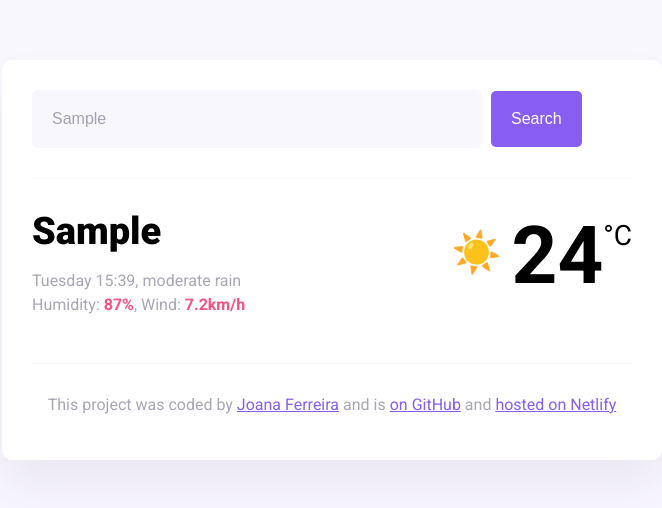
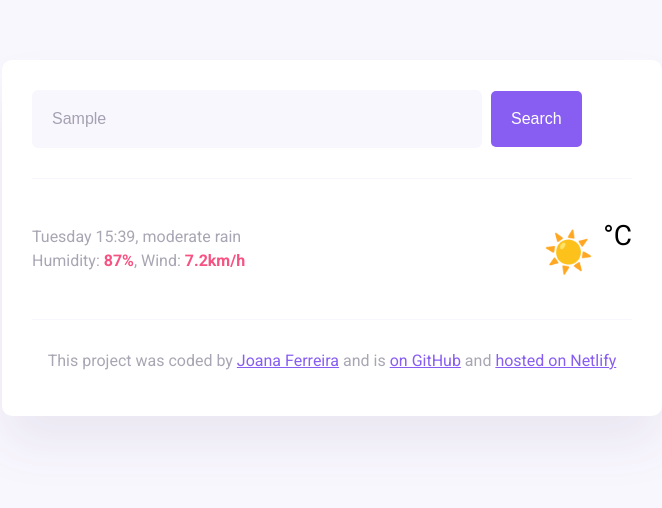
Before and after one commit to joanaferreira80/weater-project, a website built with Parcel: page index.html in a window 1280 px wide. Both pictures are taken after typing "Sample" into the empty fields and a click on the input "Search". Shown: the whole page, without its empty margins (308-970 px from the left). Built offline with nearby package versions, Linux system fonts and the light colour scheme; no server answers.

Commit message:
update html + js functions

```diff
--- a/index.html
+++ b/index.html
@@ -25,7 +25,7 @@
     <main>
       <div class="current-weather">
         <div>
-          <h1 class="current-city" id="current-city">sidney</h1>
+          <h1 class="current-city" id="current-city"></h1>
           <p class="current-details">
             <span id="current-date"></span>, moderate rain <br />
             Humidity: <strong>87%</strong>, Wind: <strong>7.2km/h</strong>
@@ -33,7 +33,7 @@
         </div>
         <div class="current-temperature">
           <span class="current-temperature-icon">☀️</span><span class="current-temperature-value"
-            id="temperature">24</span><span class="current-temperature-unit">°C</span>
+            id="temperature"></span><span class="current-temperature-unit">°C</span>
         </div>
       </div>
     </main>
--- a/src/index.js
+++ b/src/index.js
@@ -1,22 +1,24 @@
 function displayTemperature(response) {
   let temperature = Math.round(response.data.temperature.current);
   let temperatureElement = document.querySelector("#temperature");
+   let cityElement = document.querySelector("#current-city");
+  cityElement.innerHTML = response.data.city;
   temperatureElement.innerHTML = temperature;
+}
+
+function searchCity (city){
+  let apiKey = "t61c0cb24c8co6107fad0a63023aa3ea";
+
+  let apiUrl = `https://api.shecodes.io/weather/v1/current?query=${city}&key=${apiKey}&units=metric`;
+  axios.get(apiUrl).then(displayTemperature);
 }
 
 function search(event) {
   event.preventDefault();
   let searchInputElement = document.querySelector("#search-input");
-  let cityElement = document.querySelector("#current-city");
-  cityElement.innerHTML = searchInputElement.value;
-
-  let apiKey = "t61c0cb24c8co6107fad0a63023aa3ea";
-  let city = searchInputElement.value;
-  let apiUrl = `https://api.shecodes.io/weather/v1/current?query=${city}&key=${apiKey}&units=metric`;
-  console.log(apiUrl);
-
-  axios.get(apiUrl).then(displayTemperature);
+ searchCity(searchInputElement.value);
 }
+searchCity("London");
 
 function formatDate(date) {
   let minutes = date.getMinutes();
```
